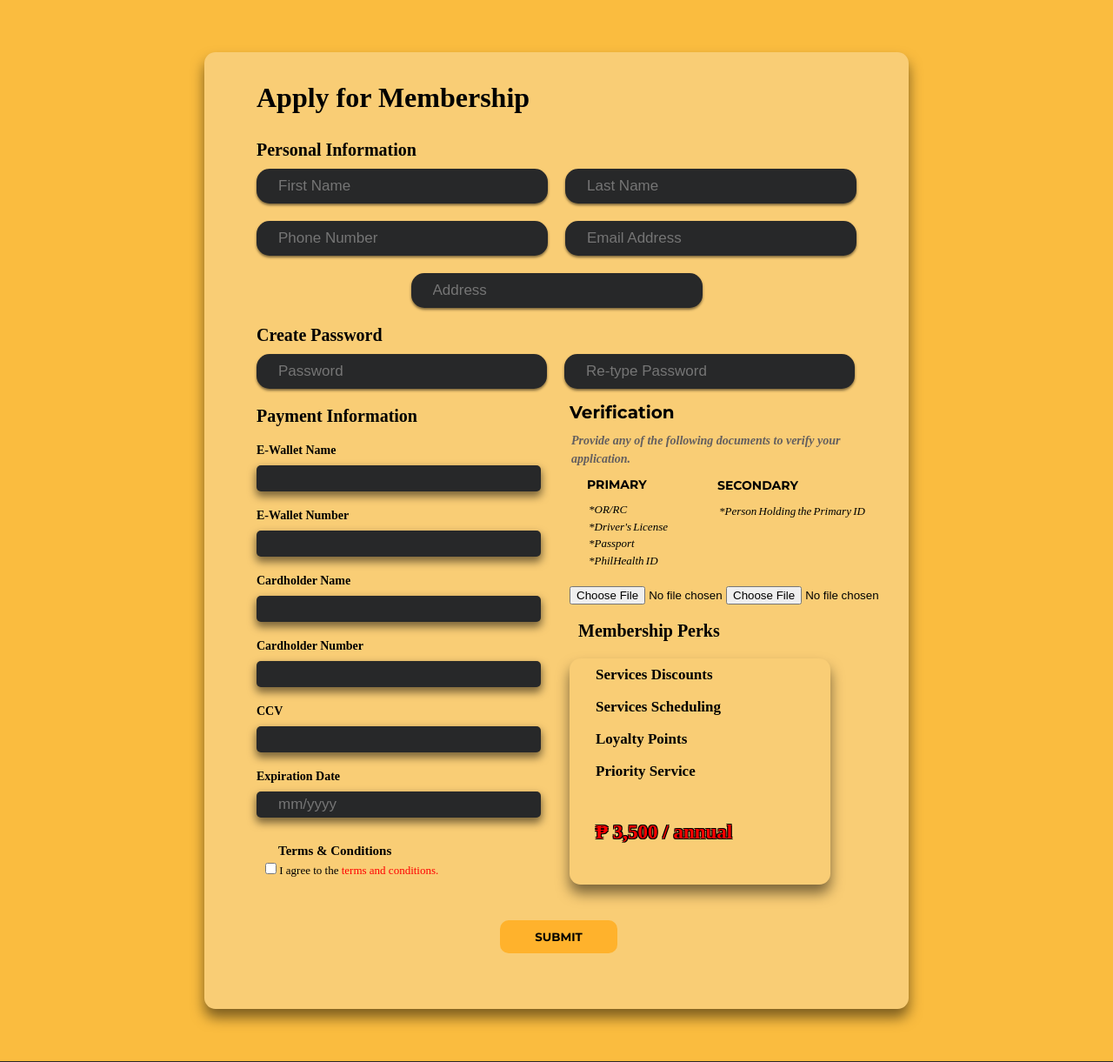
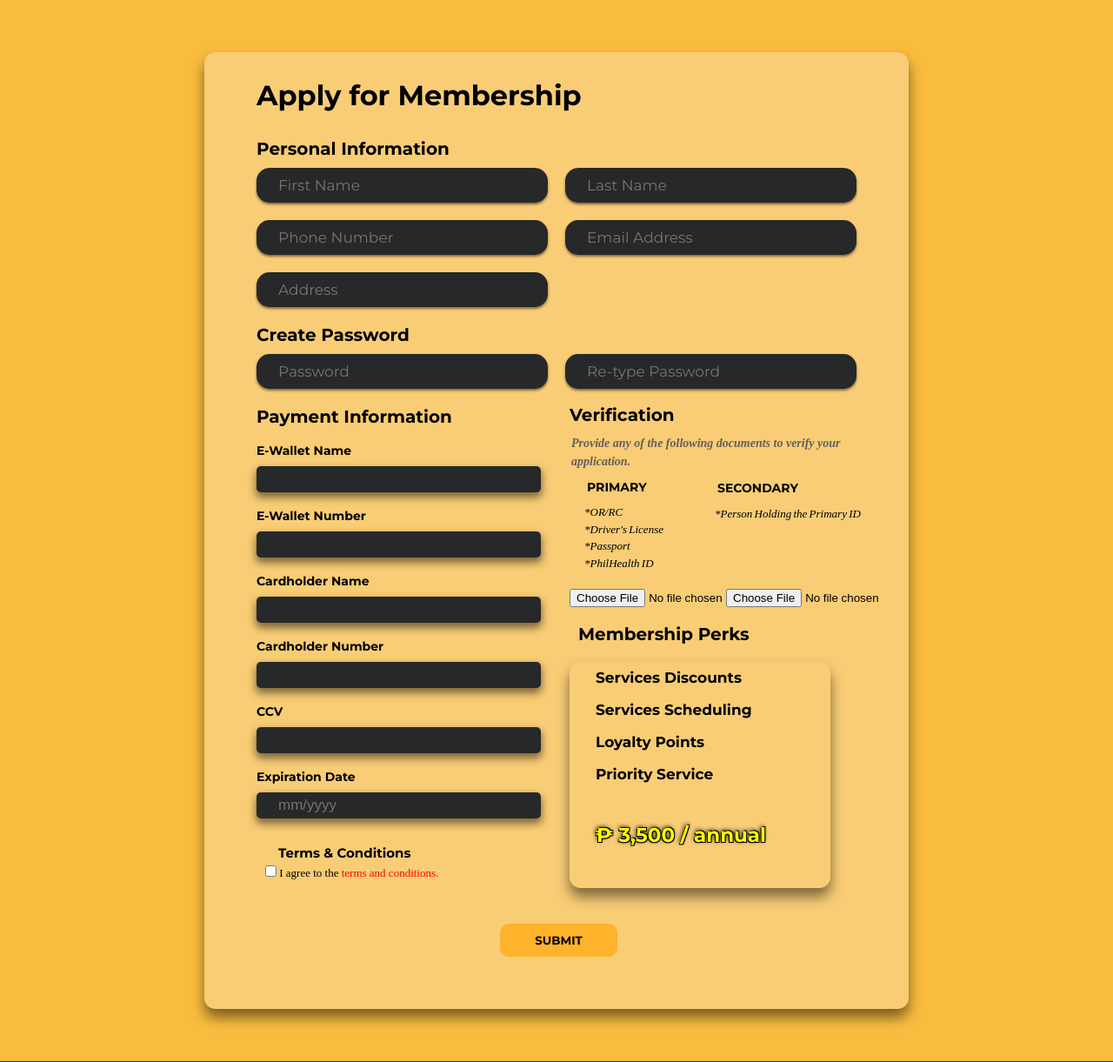
Before and after one commit to JyoJyomas/rapide, a PHP site: page /Membership.php in a window 1280 px wide. Shown: the part 60-1281 px from the top of the page at 87% size. Run offline with PHP 8.4, Linux system fonts and the light colour scheme; some libraries are stand-ins or nearby versions; some web fonts are replaced.

Commit message:
added font style

```diff
--- a/Membership.css
+++ b/Membership.css
@@ -23,9 +23,11 @@
     text-align: left;
     height: 1100px;
 
+
     h1{
         margin-bottom: 30px;
         margin-top: -60px;
+        font-family: "Montserrat";
     }
 }
 
@@ -34,6 +36,7 @@
     font-size: 20px;
     font-weight: 24;
     margin-bottom: 10px;
+    font-family: "Montserrat";
 }
 
 /* Input container to hold all inputs in a single div */
@@ -41,8 +44,8 @@
     display: flex;
     flex-wrap: wrap;
     gap: 20px;
-    justify-content: center;
     margin-bottom: 20px;
+    font-family: "Montserrat";
 }
 
 /* personal information input fields */
@@ -57,11 +60,12 @@
     background-color: #272829;
     color: white;
     outline: none;
+    font-family: "Montserrat";
 }
 
 /* create password input fields */
 .input-container .password-input-field {
-    width: 334px;
+    width: 335px;
     height: 40px;
     font-size: 17px;
     padding: 0 25px;
@@ -72,6 +76,7 @@
     color: white;
     outline: none;
     justify-content: center;
+    font-family: "Montserrat";
 }
 /* input text of payment information*/
 .input-payment {
@@ -79,6 +84,7 @@
     margin-top: 10px;
     left: 413px;
     width: 321px;
+    font-family: "Montserrat";
     .subtext {
         /*verification text*/
         font-size: 14px;
@@ -105,12 +111,14 @@
     font-size: 15px;
     margin-bottom: 5px;
     margin-left: 15px;
+    font-family: "Montserrat";
   }
 
 .terms {
   color: #FF0000;
   font-size: 13px;
   cursor: pointer;
+
 }
 
 label {
@@ -149,7 +157,7 @@ label {
             font-size: 13px;
             color: #000;
             margin-top: 10px;
-            margin-left: 2px;
+            margin-left: -3px;
             position: static;
             font-style: italic;
             word-spacing: -1px;
@@ -165,7 +173,7 @@ label {
             font-size: 13px;
             color: #000;
             margin-top: 14px;
-            margin-left: 2px;
+            margin-left: -3px;
             position: static;
             text-align: left;
             white-space: nowrap;
@@ -196,6 +204,7 @@ label {
     margin-left: 370px;
     margin-top: 10px;
     font-size: 20px;
+    font-family: "Montserrat";
 }
 /* Membership Perks container*/
 .inner-box {
@@ -222,10 +231,10 @@ label {
     #price {
         /* price text properties */
         font-size: 23px;
-        color: red;
+        color: yellow;
         margin-top: 50px;
         font-weight: bold;
-        text-shadow: -1px -1px 0px black,
+        text-shadow: -1px -1px 5px black,
             /* top-left shadow */ 1px -1px 0px black,
             /* top-right shadow */ -1px 1px 0px black,
             /* bottom-left shadow */ 1px 1px 0px black; /* bottom-right shadow */
```
